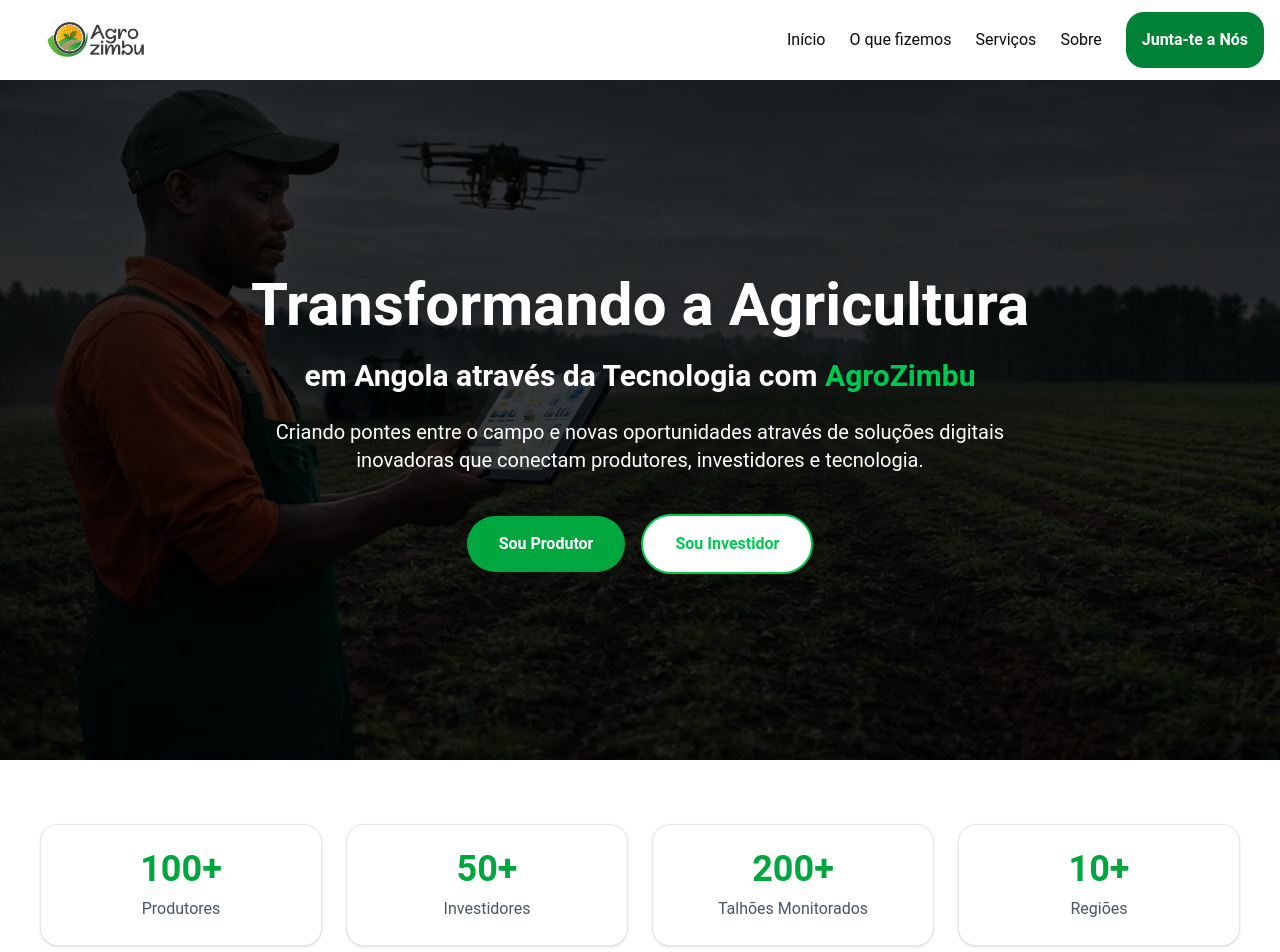
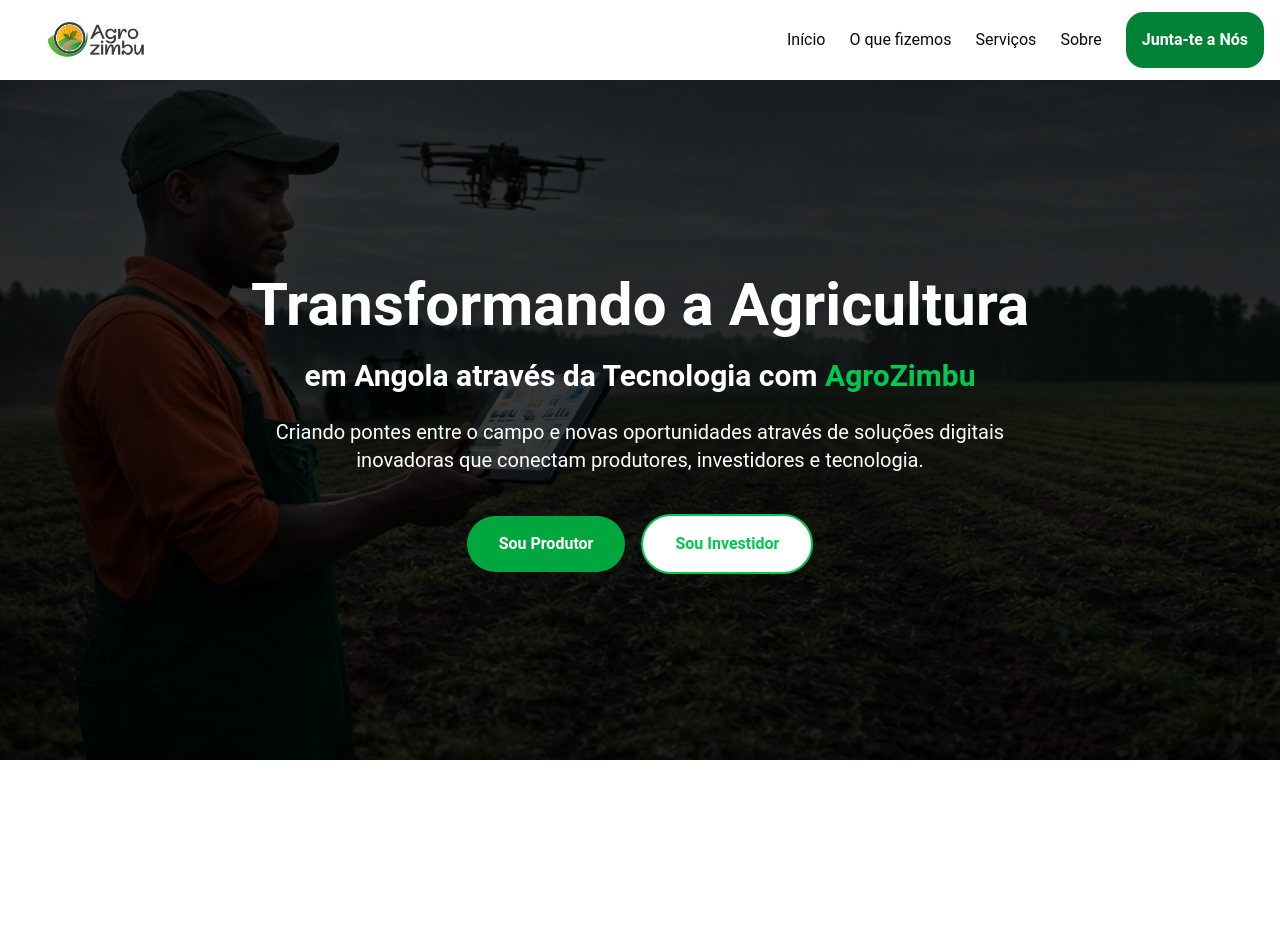
Before and after one commit to augusto447/agroZimbu, a React (Vite) app: page / in a window 1280 px wide. Shown: the top 952 px of the page. Built offline with nearby package versions, Linux system fonts and the light colour scheme.

Commit message:
mudancas

```diff
--- a/src/components/sections.tsx
+++ b/src/components/sections.tsx
@@ -9,7 +9,7 @@
     visible: (i: number = 0) => ({
         opacity: 1,
         y: 0,
-        transition: { duration: 0.6, delay: i * 0.1, ease: [0.22, 1, 0.36, 1] },
+        transition: { duration: 0.6, delay: i * 0.1, ease: [0.22, 1, 0.36,] },
     }),
 };
 
```
